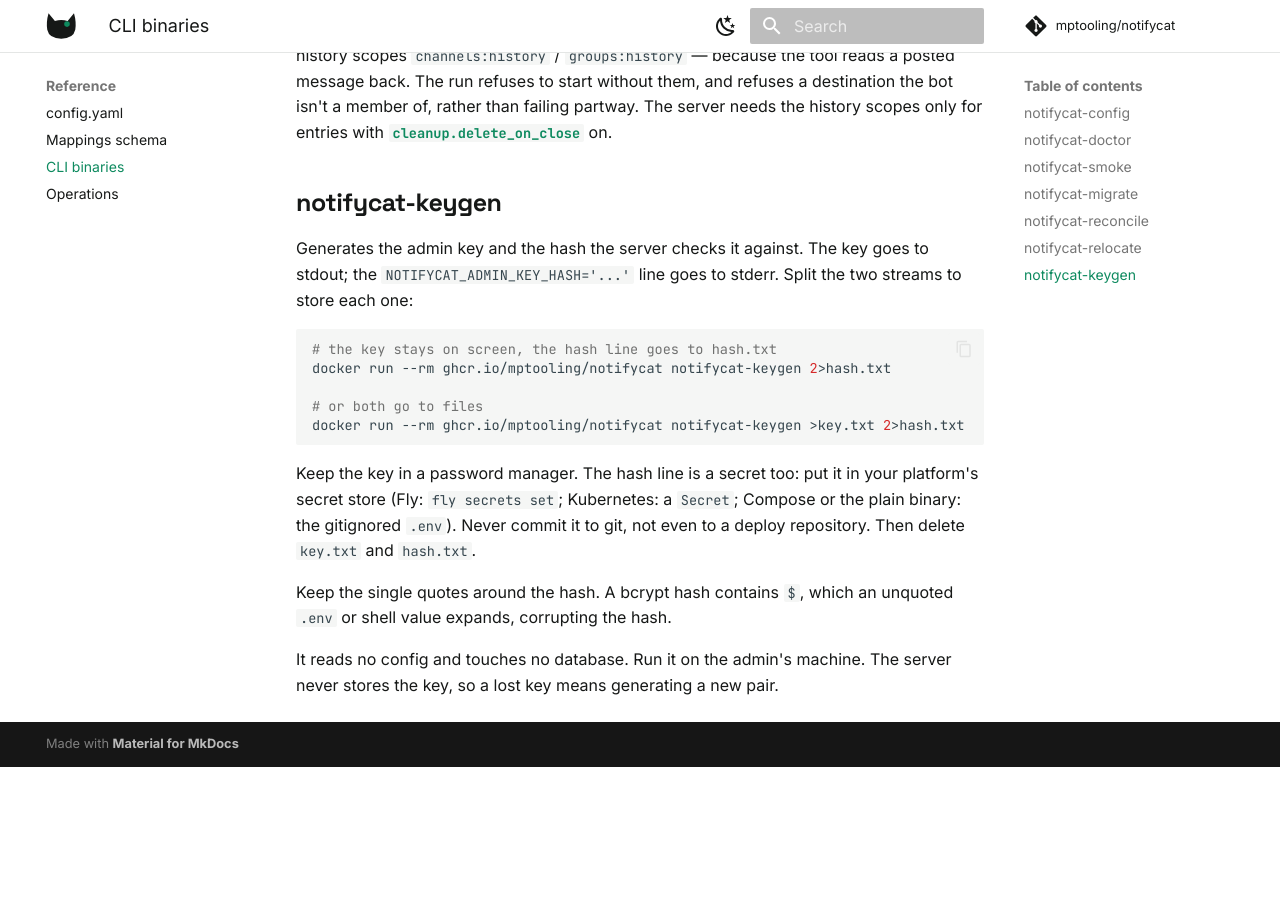
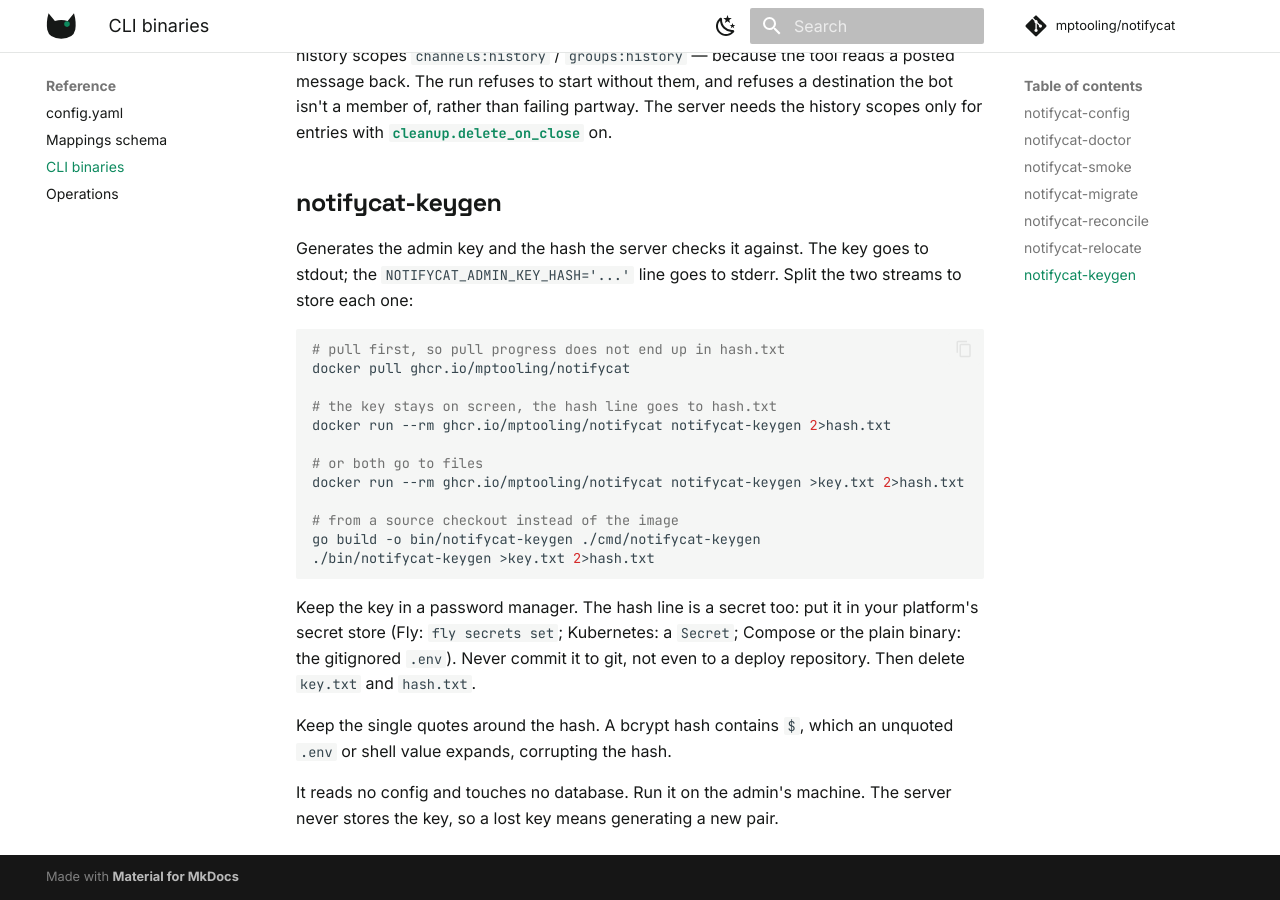
Before and after one commit to mptooling/notifycat, an MkDocs documentation site: the page built from docs/cli.md, in a window 1280 px wide and 900 px high, scrolled down 4250 px. Built offline with MkDocs 1.6.1 and Material for MkDocs 9.7.7, drawn with Linux system fonts in a browser that asks for light colours; comment, search, counter and statistics services are not loaded; before the commit the page ends 5017 px from its top, so only the background shows below that.

Commit message:
docs(access): keygen from source, domain fallback and token storage

````diff
--- a/docs/cli.md
+++ b/docs/cli.md
@@ -115,11 +115,18 @@ Runs are idempotent: the row is retargeted immediately after the repost, so a re
 Generates the admin key and the hash the server checks it against. The key goes to stdout; the `NOTIFYCAT_ADMIN_KEY_HASH='...'` line goes to stderr. Split the two streams to store each one:
 
 ```sh
+# pull first, so pull progress does not end up in hash.txt
+docker pull ghcr.io/mptooling/notifycat
+
 # the key stays on screen, the hash line goes to hash.txt
 docker run --rm ghcr.io/mptooling/notifycat notifycat-keygen 2>hash.txt
 
 # or both go to files
 docker run --rm ghcr.io/mptooling/notifycat notifycat-keygen >key.txt 2>hash.txt
+
+# from a source checkout instead of the image
+go build -o bin/notifycat-keygen ./cmd/notifycat-keygen
+./bin/notifycat-keygen >key.txt 2>hash.txt
 ```
 
 Keep the key in a password manager. The hash line is a secret too: put it in your platform's secret store (Fly: `fly secrets set`; Kubernetes: a `Secret`; Compose or the plain binary: the gitignored `.env`). Never commit it to git, not even to a deploy repository. Then delete `key.txt` and `hash.txt`.
````
Also changed, not shown: docs/configuration.md (+1 -1 lines), docs/operations.md (+1 -1 lines), docs/security.md (+11 -2 lines).
